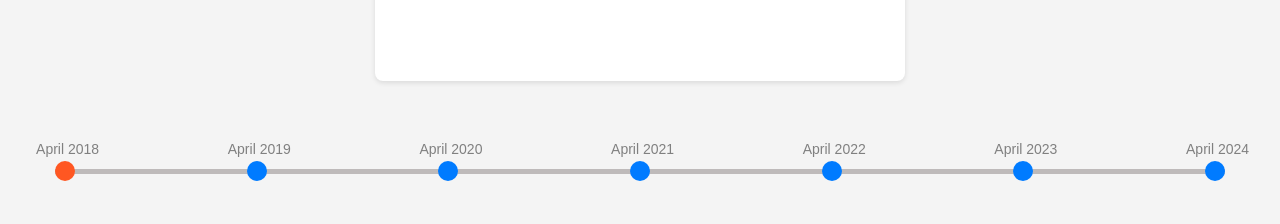
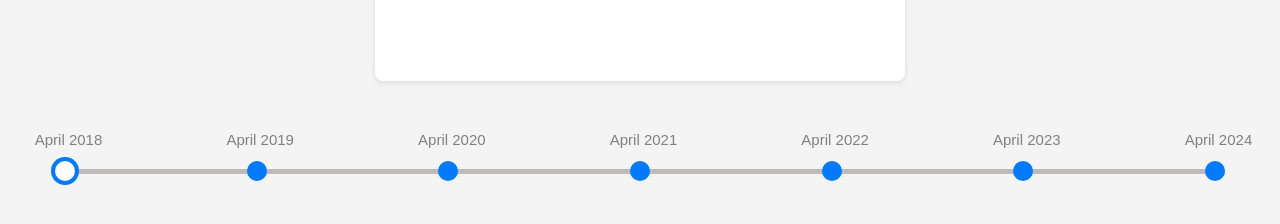
Before and after one commit to Stk-79/Timeline, a plain HTML site: page index.html in a window 1280 px wide. Both pictures are taken after a click on the element 65 px from the left and 649 px from the top of the page. Shown: the part 478-702 px from the top of the page. Drawn offline with Linux system fonts and the light colour scheme.

Commit message:
Style fixed.

```diff
--- a/style.css
+++ b/style.css
@@ -80,7 +80,8 @@ body {
     position: relative;
     z-index: 2;
     cursor: pointer;
-    transition: background-color 0.3s ease;
+    /* transition: background-color 0.3s ease; */
+    transition: background-color 0.3s ease-out, box-shadow 0.3s ease-out, transform 0.3s ease-out;
 }
 
 .timeline-dot:hover {
@@ -88,16 +89,19 @@ body {
 }
 
 .timeline-dot.active {
-    background-color: #ff5722;
+    /* background-color: #ff5722; */
+    background-color: white;
+    box-shadow: 0 0 0 4px #007bff;
+    transform: scale(1);
 }
 
 .timeline-date {
     position: absolute;
-    top: -20px;
+    top: -30px;
     /* Adjusts the position above the dot */
     /* left: 50%; */
     transform: translateX(-30%);
-    font-size: 14px;
+    font-size: 15px;
     color: grey;
     white-space: nowrap;
 }
```
